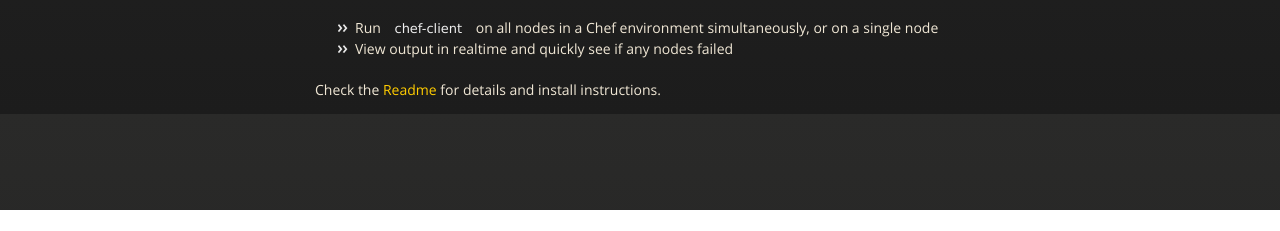
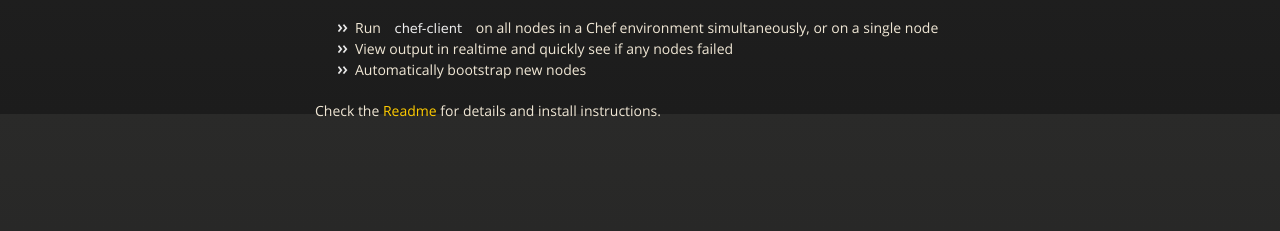
Before and after one commit to SyedBasha-DevOps/chefdash, a plain HTML site: page index.html in a window 1280 px wide. Shown: the part 686-917 px from the top of the page. Before the commit the page ends 896 px from the top, so only its background shows below. Drawn offline with nearby package versions, Linux system fonts and the light colour scheme.

Commit message:
Update homepage

```diff
--- a/index.html
+++ b/index.html
@@ -64,6 +64,7 @@
 <ul>
 <li>Run <code>chef-client</code> on all nodes in a Chef environment simultaneously, or on a single node</li>
 <li>View output in realtime and quickly see if any nodes failed</li>
+<li>Automatically bootstrap new nodes</li>
 </ul><p>Check the <a href="https://github.com/sidebolt/chefdash/blob/master/README.md">Readme</a> for details and install instructions.</p>
       </section>
 
```
